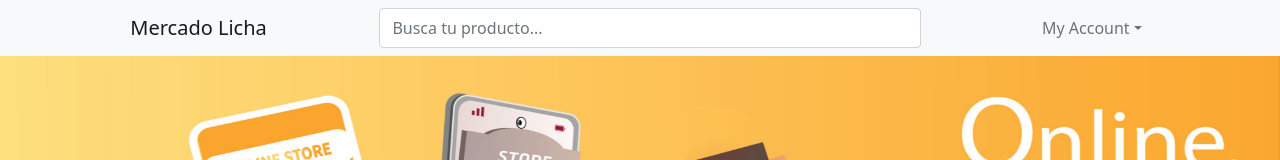
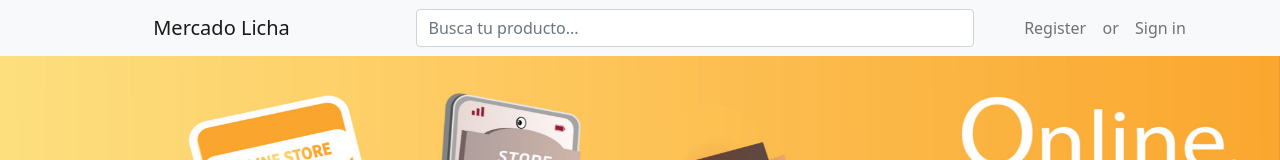
Before and after one commit to lisandromarina/ecommerce-frontend, a React (Create React App) app: page / in a window 1280 px wide. Shown: the top 160 px of the page. Built offline with nearby package versions, Linux system fonts and the light colour scheme.

Commit message:
changes in navbar

```diff
--- a/package.json
+++ b/package.json
@@ -12,6 +12,7 @@
     "react": "^18.1.0",
     "react-bootstrap": "^2.4.0",
     "react-dom": "^18.1.0",
+    "react-icons": "^4.4.0",
     "react-redux": "^8.0.2",
     "react-router-dom": "^6.3.0",
     "react-scripts": "5.0.1",
--- a/src/components/HomePage/CardHomePage/CardComponent.jsx
+++ b/src/components/HomePage/CardHomePage/CardComponent.jsx
@@ -9,7 +9,7 @@ function CardComponent(props) {
 
     return (
         <div className='p-2'>
-            <Card style={{ width: '18rem' }}>
+            <Card>
                 <Card.Img variant="top" src="holder.js/100px180" />
                 <Card.Body>
                     <Card.Title>{title}</Card.Title>
--- a/src/components/Navbar/NavbarComponent.jsx
+++ b/src/components/Navbar/NavbarComponent.jsx
@@ -1,38 +1,48 @@
 import React from 'react';
 import { Navbar, Nav, Form, FormControl, NavDropdown, Container } from 'react-bootstrap';
+import { AiOutlineShoppingCart } from "react-icons/ai";
+import { CgProfile } from "react-icons/cg"
 
 
 function NavbarComponent(props) {
     const {
-        userState
+        userState,
+        handleOnLogout,
+        handleOnClick
     } = props;
 
     return (
-        <Navbar bg="light" expand="lg">
+        <Navbar bg="light" expand="lg" className='w-100'>
             <Container>
-                <Nav className="flex-row justify-content-md-around w-100">
-                    <Navbar.Brand className="" href="/">Mercado Licha</Navbar.Brand>
-                    <Form className="d-flex col-6">
+                <Navbar.Brand className="text-center col-3" href="/">Mercado Licha</Navbar.Brand>
+                <Form className="d-flex col-md-6 col-4">
                     <FormControl
                         type="search"
                         placeholder="Busca tu producto..."
-                            className="me-3"
                         aria-label="Search"
                     />
                 </Form>
                 {
                     userState.username ?
+                        <div className='d-flex align-items-center col-4 col-md-2'>
+                            <div className='d-flex align-items-center'>
+                                <CgProfile size={23} className="d-none d-lg-block"/>
                                 <NavDropdown title={userState.username}>
-                                <NavDropdown.Item href="profile">my profile</NavDropdown.Item>
-                                <NavDropdown.Item href="login">settings</NavDropdown.Item>
+                                    <NavDropdown.Item >my profile</NavDropdown.Item>
+                                    <NavDropdown.Item >settings</NavDropdown.Item>
+                                    <NavDropdown.Item onClick={handleOnLogout}>Logout</NavDropdown.Item>
                                 </NavDropdown>
+
+                            </div>
+                            <AiOutlineShoppingCart onClick={handleOnClick} size={25} />
+                        </div>
                         :
-                            <NavDropdown title={"My Account"}>
-                                <NavDropdown.Item href="register">Sign Up</NavDropdown.Item>
-                                <NavDropdown.Item href="login">Login</NavDropdown.Item>
-                            </NavDropdown>
+                        <Nav className='d-flex flex-row justify-content-around col-3 col-md-2'>
+                            <Nav.Link href="/register">Register</Nav.Link>
+                            <Navbar.Text className="d-none d-lg-block"> or </Navbar.Text>
+                            <Nav.Link href="/login">Sign in</Nav.Link>
+                        </Nav>
                 }
-                </Nav>
             </Container>
         </Navbar>
     )
--- a/src/components/Navbar/NavbarContainer.jsx
+++ b/src/components/Navbar/NavbarContainer.jsx
@@ -1,5 +1,5 @@
 import React, { useState, useEffect } from 'react';
-import { logOut, loggedIn } from "../../redux/slices/userSlice"
+import { logOut, setUserState } from "../../redux/slices/userSlice"
 import NavbarComponent from "./NavbarComponent";
 import { useSelector, useDispatch } from "react-redux";
 import { parseJwt } from '../../utils/tokenUtils';
@@ -14,27 +14,27 @@ function NavbarContainer() {
     };
 
     function handleOnClick() {
-
+        console.log(userState)
     };
 
-    function handleOnLogOut() {
+    function handleOnLogout() {
         localStorage.clear();
         dispatch(logOut())
     };
 
-    //the useEffect
+    //the useEffect, when the user id changes, i reload the user if i have token
     useEffect(() => {
         let token = localStorage.getItem("token")
         if(token && !userState.usename){
             let tokenParsed = parseJwt(token)
-            dispatch(loggedIn(tokenParsed.sub))
+            dispatch(setUserState({ id: tokenParsed.userId, username: tokenParsed.sub}))
         }
-      });
+      }, [userState.id]);
 
     return (
         <NavbarComponent
             userState={userState}
-            handleOnLogOut={handleOnLogOut}
+            handleOnLogout={handleOnLogout}
             handleOnChange={handleOnChange}
             handleOnClick={handleOnClick}
         />
--- a/src/redux/slices/userSlice.js
+++ b/src/redux/slices/userSlice.js
@@ -13,7 +13,11 @@ export const userSlice = createSlice({
     name: 'user',
     initialState,
     reducers: {
-        loggedIn: (state, actions) => { state.user.username = actions.payload },
+        setUserState: (state, actions) => {
+            state.user = {
+                ...state.user, ...actions.payload
+            }
+        },
         logOut: (state) => { state.user = {} }
     }
 })
@@ -26,9 +30,9 @@ export const login = (user) => async (dispatch) => {
             user
         );
         window.localStorage.setItem("token", response.data.token);
-
         let tokenDecoded = parseJwt(response.data.token)
-        dispatch(loggedIn(tokenDecoded.sub))
+        console.log(tokenDecoded)
+        dispatch(setUserState({ id: tokenDecoded.userId, username: tokenDecoded.sub}))
 
     } catch (err) {
         console.log(err);
@@ -44,12 +48,13 @@ export const register = (user) => async (dispatch) => {
         window.localStorage.setItem("token", response.data.token);
 
         let tokenDecoded = parseJwt(response.data.token)
-        dispatch(loggedIn(tokenDecoded.sub))
+        console.log(tokenDecoded)
+        dispatch(setUserState({ id: tokenDecoded.userId}))
 
     } catch (err) {
         console.log(err);
     }
 };
 
-export const { loggedIn, logOut } = userSlice.actions
+export const { setUserState, logOut } = userSlice.actions
 export default userSlice.reducer;
```
Also changed, not shown: 1 other file (tests, documents, lock files or other folders). Lines whose indentation alone changed are shown as unchanged.
